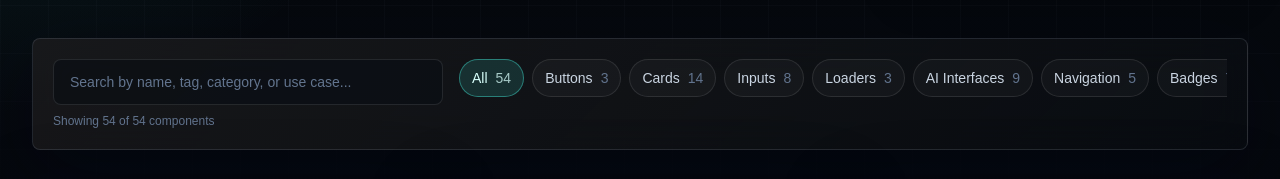
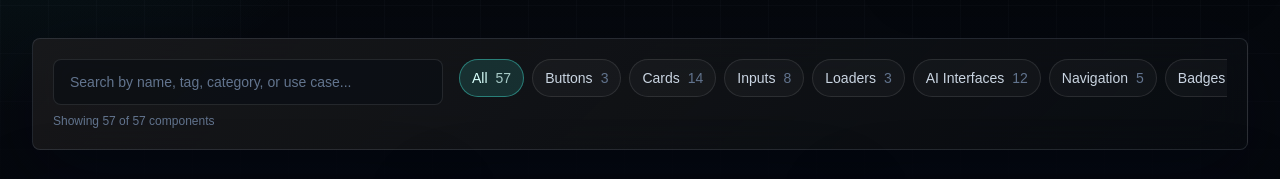
Before and after one commit to edujbarrios/edujbarrios-ui, a Next.js app: page /components in a window 1280 px wide. Shown: the part 331-510 px from the top of the page. Built offline with nearby package versions, Linux system fonts and the light colour scheme.

Commit message:
register new gallery components

```diff
--- a/components/component-preview.tsx
+++ b/components/component-preview.tsx
@@ -55,6 +55,9 @@ import { SchemaFieldRow } from "@/components/ui/schema-field-row";
 import { ToggleSettingRow } from "@/components/ui/toggle-setting-row";
 import { UsageSparklineCard } from "@/components/ui/usage-sparkline-card";
 import { WebhookEventLog } from "@/components/ui/webhook-event-log";
+import { ToolCallInspector } from "@/components/ui/tool-call-inspector";
+import { HumanCheckpointCard } from "@/components/ui/human-checkpoint-card";
+import { ContextWindowMeter } from "@/components/ui/context-window-meter";
 
 const previews: Record<ComponentSlug, ComponentType> = {
   "neon-gradient-button": NeonGradientButton,
@@ -111,6 +114,9 @@ const previews: Record<ComponentSlug, ComponentType> = {
   "dataset-upload-queue": DatasetUploadQueue,
   "agent-status-ribbon": AgentStatusRibbon,
   "feedback-score-card": FeedbackScoreCard,
+  "tool-call-inspector": ToolCallInspector,
+  "human-checkpoint-card": HumanCheckpointCard,
+  "context-window-meter": ContextWindowMeter,
 };
 
 type ComponentPreviewProps = {
--- a/data/component-code.ts
+++ b/data/component-code.ts
@@ -916,6 +916,74 @@ export function AgentStatusRibbon() {
     </div>
   );
 }`,
+  "context-window-meter": `const segments = [
+  { label: "System", tokens: "4.2k", width: "w-[18%]", color: "bg-[#40E0D0]" },
+  { label: "Conversation", tokens: "12.8k", width: "w-[38%]", color: "bg-[#a78bfa]" },
+  { label: "Sources", tokens: "8.4k", width: "w-[27%]", color: "bg-[#fb923c]" },
+];
+
+export function ContextWindowMeter() {
+  return (
+    <section className="w-full max-w-sm rounded-xl border border-white/12 bg-[#0b0f14]/92 p-5 shadow-2xl">
+      <div className="flex items-end justify-between gap-4">
+        <div><p className="text-xs font-semibold uppercase tracking-[0.18em] text-[#40E0D0]">Context window</p><h3 className="mt-2 text-2xl font-black tabular-nums text-white">25.4k <span className="text-sm font-semibold text-slate-500">/ 32k</span></h3></div>
+        <span className="rounded-full bg-[#fb923c]/12 px-2.5 py-1 text-xs font-bold text-[#fdba74]">79% used</span>
+      </div>
+      <div className="mt-5 flex h-2.5 gap-1 overflow-hidden rounded-full bg-white/[0.06]" aria-hidden="true">
+        {segments.map((segment) => <span key={segment.label} className={\`\${segment.width} \${segment.color} rounded-full\`} />)}
+      </div>
+      <dl className="mt-4 grid grid-cols-3 gap-2">
+        {segments.map((segment) => <div key={segment.label} className="rounded-lg border border-white/8 bg-white/[0.035] p-2.5"><dt className="text-[0.65rem] text-slate-500">{segment.label}</dt><dd className="mt-1 text-xs font-bold tabular-nums text-slate-200">{segment.tokens}</dd></div>)}
+      </dl>
+      <p className="mt-4 flex items-center gap-2 text-xs text-slate-400"><span className="h-1.5 w-1.5 rounded-full bg-[#40E0D0]" /> 6.6k tokens available for response</p>
+    </section>
+  );
+}`,
+  "human-checkpoint-card": `const impact = ["Publishes to production", "Notifies 12 subscribers"];
+
+export function HumanCheckpointCard() {
+  return (
+    <section className="w-full max-w-sm rounded-xl border border-[#fb923c]/24 bg-[#0b0f14]/92 p-5 shadow-2xl">
+      <div className="flex items-start gap-3">
+        <span className="grid h-10 w-10 shrink-0 place-items-center rounded-full bg-[#fb923c]/12 text-lg text-[#fdba74]" aria-hidden="true">!</span>
+        <div><p className="text-xs font-semibold uppercase tracking-[0.18em] text-[#fdba74]">Human checkpoint</p><h3 className="mt-2 text-base font-bold text-white">Approve release action?</h3><p className="mt-1 text-xs leading-5 text-slate-400">The agent is paused before a high-impact step.</p></div>
+      </div>
+      <ul className="mt-4 space-y-2 rounded-lg border border-white/8 bg-white/[0.04] p-3">
+        {impact.map((item) => <li key={item} className="flex items-center gap-2 text-xs text-slate-300"><span className="h-1.5 w-1.5 rounded-full bg-[#fb923c]" aria-hidden="true" /> {item}</li>)}
+      </ul>
+      <div className="mt-4 grid grid-cols-2 gap-2">
+        <button type="button" className="rounded-full border border-white/12 px-4 py-2.5 text-xs font-bold text-slate-200 transition hover:bg-white/8">Reject</button>
+        <button type="button" className="rounded-full bg-[#40E0D0] px-4 py-2.5 text-xs font-bold text-[#0b0f14] transition hover:bg-[#72eadf]">Approve once</button>
+      </div>
+      <p className="mt-3 text-center text-[0.65rem] text-slate-500">Auto-cancels in 4:58</p>
+    </section>
+  );
+}`,
+  "tool-call-inspector": `const calls = [
+  { tool: "search_docs", detail: "design system tokens", duration: "128ms", status: "done" },
+  { tool: "read_file", detail: "components/card.tsx", duration: "42ms", status: "done" },
+  { tool: "write_patch", detail: "3 changes proposed", duration: "running", status: "active" },
+];
+
+export function ToolCallInspector() {
+  return (
+    <section className="w-full max-w-md overflow-hidden rounded-xl border border-white/12 bg-[#0b0f14]/92 shadow-2xl">
+      <header className="flex items-center justify-between border-b border-white/10 px-4 py-3">
+        <div><p className="text-xs font-semibold uppercase tracking-[0.18em] text-[#40E0D0]">Agent activity</p><h3 className="mt-1 text-sm font-bold text-white">3 tool calls</h3></div>
+        <span className="inline-flex items-center gap-2 rounded-full bg-[#40E0D0]/10 px-2.5 py-1 text-xs font-semibold text-[#d8fffb]"><span className="h-1.5 w-1.5 animate-pulse rounded-full bg-[#40E0D0]" /> live</span>
+      </header>
+      <ol className="divide-y divide-white/8">
+        {calls.map((call, index) => (
+          <li key={call.tool} className="grid grid-cols-[auto_1fr_auto] items-center gap-3 px-4 py-3">
+            <span className={call.status === "active" ? "grid h-7 w-7 place-items-center rounded-md bg-[#a78bfa]/16 text-xs font-bold text-[#c4b5fd]" : "grid h-7 w-7 place-items-center rounded-md bg-[#40E0D0]/12 text-xs font-bold text-[#d8fffb]"}>{call.status === "active" ? "…" : index + 1}</span>
+            <div className="min-w-0"><p className="truncate font-mono text-xs font-semibold text-slate-100">{call.tool}</p><p className="mt-1 truncate text-xs text-slate-500">{call.detail}</p></div>
+            <span className="text-[0.65rem] font-semibold tabular-nums text-slate-500">{call.duration}</span>
+          </li>
+        ))}
+      </ol>
+    </section>
+  );
+}`,
   "feedback-score-card": `const ratings = [
   { label: "Useful", value: "94%" },
   { label: "Clear", value: "89%" },
--- a/lib/components.ts
+++ b/lib/components.ts
@@ -622,6 +622,42 @@ export const components: ComponentItem[] = [
     featured: true,
   },
   {
+    slug: "context-window-meter",
+    name: "Context Window Meter",
+    description: "A token allocation breakdown for system instructions, conversation history, and retrieved sources.",
+    category: "AI Interfaces",
+    tags: ["tokens", "context", "observability"],
+    difficulty: "Intermediate",
+    code: componentCode["context-window-meter"],
+    usage: `<ContextWindowMeter />`,
+    accessibility: "Every segment has a visible label and token value, so the chart is supplementary rather than essential.",
+    featured: true,
+  },
+  {
+    slug: "human-checkpoint-card",
+    name: "Human Checkpoint Card",
+    description: "A high-impact approval gate that explains consequences before an agent continues.",
+    category: "AI Interfaces",
+    tags: ["approval", "agent", "safety"],
+    difficulty: "Intermediate",
+    code: componentCode["human-checkpoint-card"],
+    usage: `<HumanCheckpointCard />`,
+    accessibility: "Consequences are written as a list, action labels are explicit, and urgency is never communicated by color alone.",
+    featured: true,
+  },
+  {
+    slug: "tool-call-inspector",
+    name: "Tool Call Inspector",
+    description: "A live execution trace for agent tools, file operations, and long-running tasks.",
+    category: "AI Interfaces",
+    tags: ["agent", "tools", "observability"],
+    difficulty: "Intermediate",
+    code: componentCode["tool-call-inspector"],
+    usage: `<ToolCallInspector />`,
+    accessibility: "The ordered list preserves execution sequence, while every state and duration remains visible as text.",
+    featured: true,
+  },
+  {
     slug: "feedback-score-card",
     name: "Feedback Score Card",
     description: "A reviewer feedback summary for beta launches, QA passes, and design reviews.",
```
